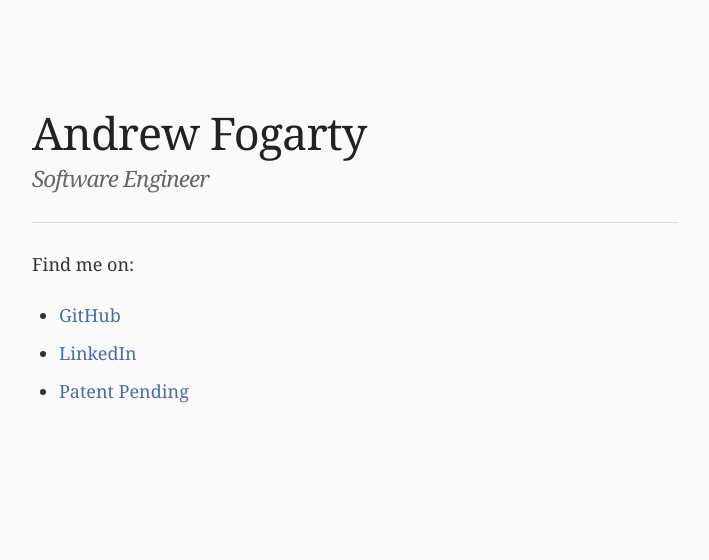
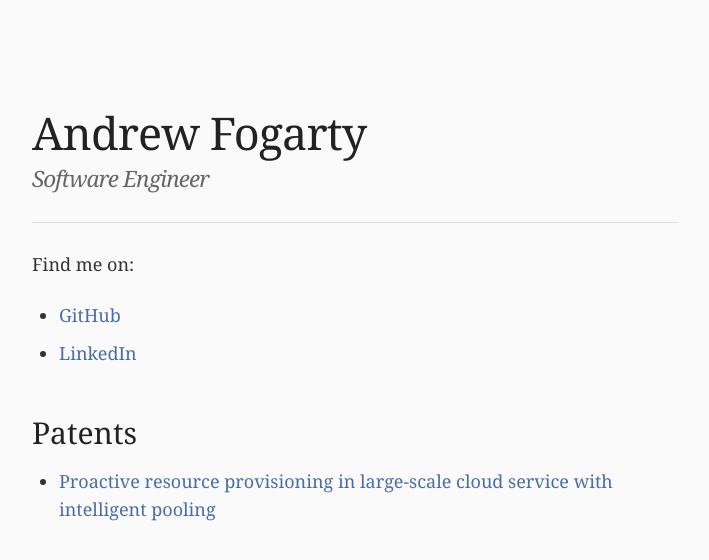
Before and after one commit to AFFogarty/affogarty.github.io, a Jekyll site: the page built from index.html, in a window 1280 px wide. Shown: the top 560 px of the page, without its empty margins (285-994 px from the left). Built offline with Jekyll 4.4.1, drawn with Linux system fonts in a browser that asks for light colours.

Commit message:
Move patent to separate subsection with full title
Co-authored-by: AFFogarty <2154530+AFFogarty@users.noreply.github.com>

```diff
--- a/index.html
+++ b/index.html
@@ -10,6 +10,10 @@ title: Andrew Fogarty - Software Engineer
     <ul>
         <li><a href="https://github.com/AFFogarty">GitHub</a></li>
         <li><a href="https://ca.linkedin.com/in/andrewfogarty">LinkedIn</a></li>
-        <li><a href="https://patents.google.com/patent/US20240231927A1">Patent Pending</a></li>
+    </ul>
+
+    <h2>Patents</h2>
+    <ul>
+        <li><a href="https://patents.google.com/patent/US20240231927A1">Proactive resource provisioning in large-scale cloud service with intelligent pooling</a></li>
     </ul>
 </div>
```
